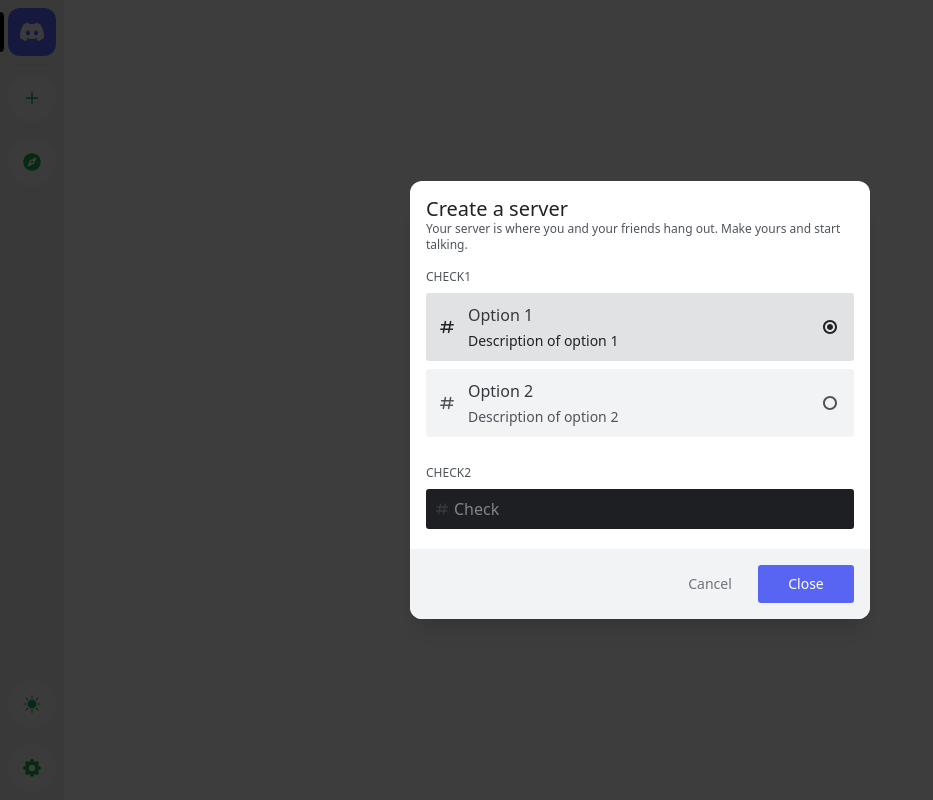
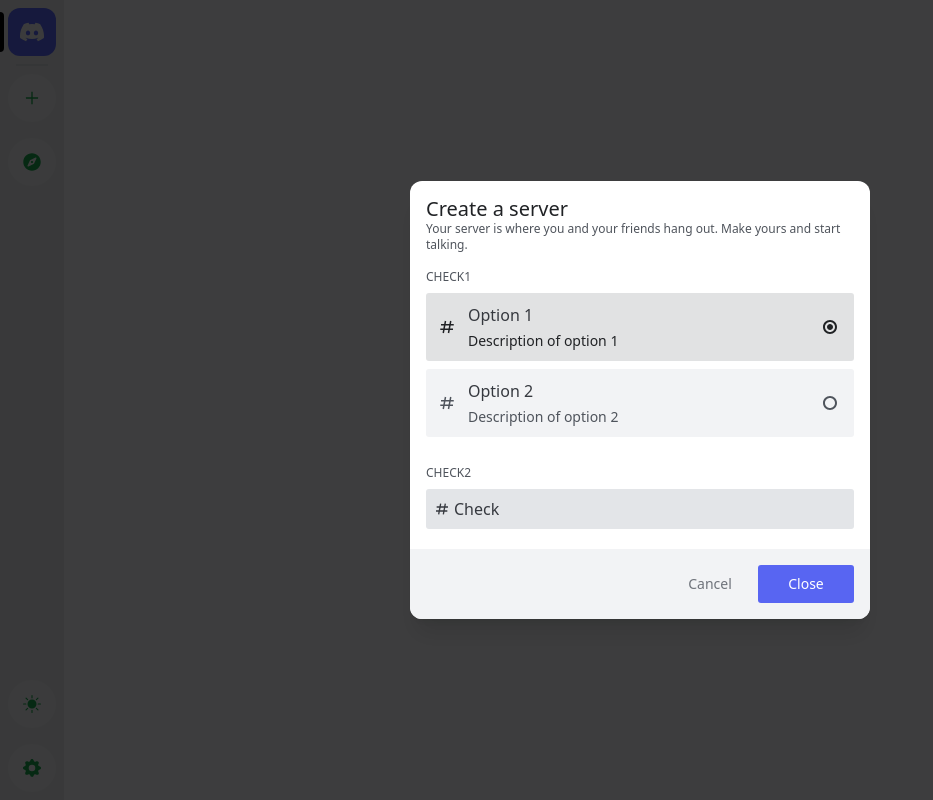
Before and after one commit to Alexander-Puv/discord-copy, a React (Vite) app: page / in a window 1280 px wide. Both pictures are taken after a click on the element "Add a server". Shown: the whole page, without its empty margins (0-933 px from the left). Built offline with nearby package versions, Linux system fonts and the light colour scheme.

Commit message:
light PopupInput

```diff
--- a/src/components/UI/Popup/components/PopupInput.tsx
+++ b/src/components/UI/Popup/components/PopupInput.tsx
@@ -1,21 +1,21 @@
 import { ReactNode } from 'react'
 
 interface PopupInputProps {
-  icon: ReactNode,
-  placeholder: string,
   value: string,
-  setValue: (prop: string) => void
+  setValue: (prop: string) => void,
+  placeholder?: string,
+  icon?: ReactNode,
 }
 
 const PopupInput = ({icon, placeholder, value, setValue}: PopupInputProps) => {
-
   return (
     <div className='relative'>
-      <div className='absolute top-3 left-2 icon-parent text-normal w-[16px] h-[16px]'>{icon}</div>
+      {icon && <div className='absolute top-3 left-2 icon-parent text-normal w-[16px] h-[16px]'>{icon}</div>}
       <input
-        className='h-10 w-full p-[10px] pl-7 rounded-[3px] outline-none
-        bg-gray-950 text-normal text-base
-        placeholder:text-gray-500 placeholder:text-opacity-[0.65]'
+        className={`h-10 w-full p-[10px]${icon ? ' pl-7' : ''} rounded-[3px] outline-none
+        bg-gray-300 dark:bg-gray-950 text-normal text-base
+        placeholder:text-gray-700
+        dark:placeholder:text-gray-500 dark:placeholder:text-opacity-[0.65]`}
         placeholder={placeholder} value={value} onChange={(e) => setValue(e.target.value)}
       />
     </div>
```
